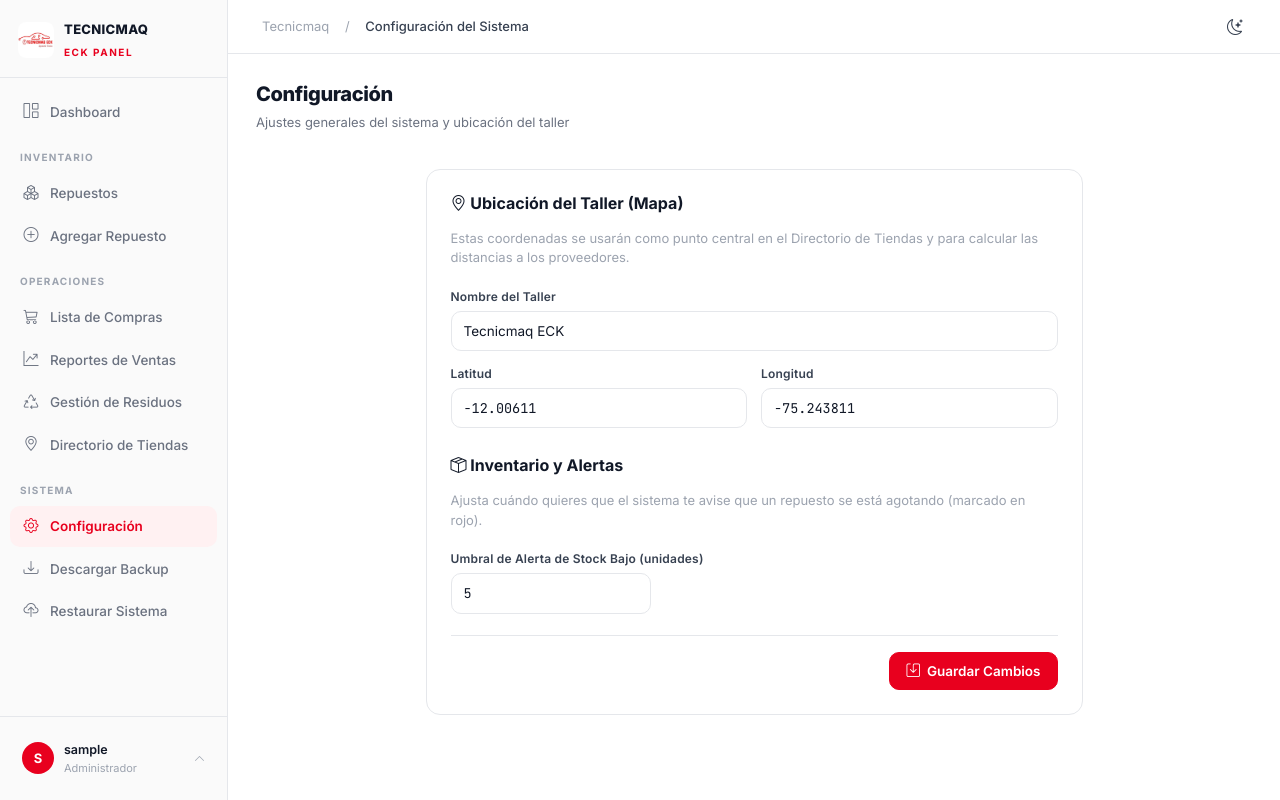
After one commit to Josue-EC04/tecnicmaq-taller-nuevo, a Flask app: page /configuracion in a window 1280 px wide. The commit adds this page. Run offline with Flask 3, Linux system fonts and the light colour scheme; the visitor is signed in with stand-in values (Sample User, id 1); data comes from the database, SQL or seed files in the repository.

Commit message:
feat: implementar directorio avanzado, backups automatizados, modo oscuro y configuracion

```diff
--- a/app/routes.py
+++ b/app/routes.py
@@ -17,7 +17,8 @@ from werkzeug.utils import secure_filename
 from werkzeug.security import check_password_hash
 from flask_login import login_user, logout_user, login_required, current_user
 
-from .models import Repuesto, PedidoCompra, Usuario, Venta, Residuo, TiendaProveedor, db
+from .models import Repuesto, PedidoCompra, Usuario, Venta, Residuo, TiendaProveedor, Configuracion, db
+import math
 
 main = Blueprint('main', __name__)
 
@@ -101,6 +102,15 @@ def extraer_coordenadas_de_url(url):
 
     return None, None
 
+def haversine(lat1, lon1, lat2, lon2):
+    R = 6371.0
+    lat1, lon1, lat2, lon2 = map(math.radians, [lat1, lon1, lat2, lon2])
+    dlat = lat2 - lat1
+    dlon = lon2 - lon1
+    a = math.sin(dlat/2)**2 + math.cos(lat1) * math.cos(lat2) * math.sin(dlon/2)**2
+    c = 2 * math.atan2(math.sqrt(a), math.sqrt(1-a))
+    return R * c
+
 # --- RUTAS PRINCIPALES ---
 
 @main.route('/')
@@ -108,8 +118,14 @@ def dashboard():
     if not current_user.is_authenticated:
         return redirect(url_for('main.login'))
 
+    conf = Configuracion.query.first()
+    if not conf:
+        conf = Configuracion()
+        db.session.add(conf)
+        db.session.commit()
+
     total_tipos    = Repuesto.query.count()
-    alertas_stock  = Repuesto.query.filter(Repuesto.cantidad < 5).count()
+    alertas_stock  = Repuesto.query.filter(Repuesto.cantidad < conf.alerta_stock_minimo).count()
     total_pedidos  = PedidoCompra.query.filter_by(estado='Pendiente').count()
     total_valor    = db.session.query(func.sum(Repuesto.costo * Repuesto.cantidad)).scalar() or 0
 
@@ -139,8 +155,8 @@ def dashboard():
         dias_labels.append(d.strftime('%d/%m'))
         dias_data.append(round(float(total_dia), 2))
 
-    # Alertas de stock critico (cantidad < 5)
-    alertas_lista = Repuesto.query.filter(Repuesto.cantidad < 5).order_by(Repuesto.cantidad.asc()).limit(6).all()
+    # Alertas de stock critico
+    alertas_lista = Repuesto.query.filter(Repuesto.cantidad < conf.alerta_stock_minimo).order_by(Repuesto.cantidad.asc()).limit(6).all()
 
     # Pedidos pendientes recientes
     pedidos_recientes = PedidoCompra.query.filter_by(estado='Pendiente').order_by(PedidoCompra.fecha_creacion.desc()).limit(5).all()
@@ -195,10 +211,12 @@ def inventario():
             mensaje_sugerencia = f"Quizás buscabas '{posibles[0]}':"
             repuestos = Repuesto.query.filter(Repuesto.nombre.ilike(f'%{posibles[0]}%')).all()
 
+    conf = Configuracion.query.first()
+
     if request.headers.get('X-Requested-With') == 'XMLHttpRequest':
-        return render_template('tabla_repuestos.html', repuestos=repuestos, pagination=pagination, busqueda=busqueda, orden_actual=orden, mensaje_sugerencia=mensaje_sugerencia)
+        return render_template('tabla_repuestos.html', repuestos=repuestos, pagination=pagination, busqueda=busqueda, orden_actual=orden, mensaje_sugerencia=mensaje_sugerencia, conf=conf)
 
-    return render_template('inventario.html', repuestos=repuestos, pagination=pagination, busqueda=busqueda, orden_actual=orden, mensaje_sugerencia=mensaje_sugerencia)
+    return render_template('inventario.html', repuestos=repuestos, pagination=pagination, busqueda=busqueda, orden_actual=orden, mensaje_sugerencia=mensaje_sugerencia, conf=conf)
 
 @main.route('/login', methods=['GET', 'POST'])
 def login():
@@ -518,6 +536,54 @@ def importar_excel():
 @login_required
 def deshacer_carga(): return redirect(url_for('main.inventario'))
 
+@main.route('/api/cron/backup', methods=['GET', 'POST'])
+def cron_backup():
+    token = request.args.get('token')
+    # Validar token simple para seguridad
+    if token != os.environ.get('CRON_SECRET', 'tecnicmaq_cron_2026'):
+        return jsonify({'error': 'No autorizado'}), 401
+
+    try:
+        # Generar data
+        repuestos = [{'id': r.id, 'codigo': r.codigo, 'nombre': r.nombre, 'marca': r.marca or '', 'cantidad': r.cantidad, 'costo': float(r.costo or 0), 'precio': float(r.precio or 0), 'imagen_filename': r.imagen_filename or ''} for r in Repuesto.query.all()]
+        pedidos = [{'id': p.id, 'repuesto_id': p.repuesto_id, 'cantidad_sugerida': p.cantidad_sugerida, 'estado': p.estado, 'proveedor_nombre': p.proveedor_nombre or '', 'proveedor_telefono': p.proveedor_telefono or '', 'fecha_pedido': p.fecha_creacion.isoformat() if p.fecha_creacion else None} for p in PedidoCompra.query.all()]
+        ventas = []
+        for v in Venta.query.all():
+            r = Repuesto.query.filter_by(codigo=v.repuesto_codigo).first() if v.repuesto_codigo else None
+            ventas.append({'id': v.id, 'repuesto_id': r.id if r else None, 'repuesto_nombre': v.repuesto_nombre, 'repuesto_codigo': v.repuesto_codigo or '', 'cantidad': v.cantidad, 'precio_unitario': float(v.precio_unitario or 0), 'costo_unitario': float(v.costo_unitario or 0), 'ganancia_total': float(v.ganancia_total or 0), 'fecha': v.fecha.isoformat() if v.fecha else None})
+        residuos = [{'id': r.id, 'nombre': r.nombre, 'categoria': r.categoria, 'cantidad': r.cantidad, 'peso_kg': r.peso_kg, 'origen': r.origen, 'estado': r.estado, 'destino': r.destino, 'destino_detalle': r.destino_detalle, 'ganancia_chatarra': r.ganancia_chatarra, 'fecha_registro': r.fecha_registro.isoformat() if r.fecha_registro else None, 'fecha_derivacion': r.fecha_derivacion.isoformat() if r.fecha_derivacion else None} for r in Residuo.query.all()]
+        tiendas = [{'id': t.id, 'nombre': t.nombre, 'direccion': t.direccion, 'referencia': t.referencia, 'telefono': t.telefono, 'whatsapp': t.whatsapp, 'horario': t.horario, 'categorias_repuestos': t.categorias_repuestos, 'notas': t.notas, 'google_maps_link': t.google_maps_link, 'latitud': t.latitud, 'longitud': t.longitud, 'es_favorita': t.es_favorita, 'fecha_registro': t.fecha_registro.isoformat() if t.fecha_registro else None} for t in TiendaProveedor.query.all()]
+
+        backup_data = {
+            'version': '2.0',
+            'sistema': 'ECK Panel - Tecnicmaq',
+            'fecha': datetime.now().isoformat(),
+            'repuestos': repuestos, 'pedidos': pedidos, 'ventas': ventas, 'residuos': residuos, 'tiendas': tiendas
+        }
+        json_bytes = json.dumps(backup_data, ensure_ascii=False, indent=2).encode('utf-8')
+
+        supabase_url = os.environ.get('SUPABASE_URL')
+        supabase_key = os.environ.get('SUPABASE_KEY')
+
+        if supabase_url and supabase_key:
+            filename = f"backup_tecnicmaq_{datetime.now().strftime('%Y%m%d_%H%M')}.json"
+            url = f"{supabase_url.rstrip('/')}/storage/v1/object/backups/{filename}"
+            headers = {
+                "Authorization": f"Bearer {supabase_key}",
+                "apikey": supabase_key,
+                "Content-Type": "application/json"
+            }
+            resp = requests.post(url, data=json_bytes, headers=headers, timeout=15)
+            if resp.status_code == 200:
+                return jsonify({'status': 'ok', 'message': f'Backup {filename} subido a Supabase'}), 200
+            else:
+                return jsonify({'error': f'Error Supabase: {resp.status_code} - {resp.text}'}), 500
+        else:
+            return jsonify({'error': 'Credenciales de Supabase no configuradas'}), 500
+
+    except Exception as e:
+        return jsonify({'error': str(e)}), 500
+
 @main.route('/backup')
 @login_required
 def descargar_backup():
@@ -563,6 +629,42 @@ def descargar_backup():
                 'fecha':            v.fecha.isoformat() if v.fecha else None,
             })
 
+        residuos = []
+        for r in Residuo.query.all():
+            residuos.append({
+                'id': r.id,
+                'nombre': r.nombre,
+                'categoria': r.categoria,
+                'cantidad': r.cantidad,
+                'peso_kg': r.peso_kg,
+                'origen': r.origen,
+                'estado': r.estado,
+                'destino': r.destino,
+                'destino_detalle': r.destino_detalle,
+                'ganancia_chatarra': r.ganancia_chatarra,
+                'fecha_registro': r.fecha_registro.isoformat() if r.fecha_registro else None,
+                'fecha_derivacion': r.fecha_derivacion.isoformat() if r.fecha_derivacion else None,
+            })
+
+        tiendas = []
+        for t in TiendaProveedor.query.all():
+            tiendas.append({
+                'id': t.id,
+                'nombre': t.nombre,
+                'direccion': t.direccion,
+                'referencia': t.referencia,
+                'telefono': t.telefono,
+                'whatsapp': t.whatsapp,
+                'horario': t.horario,
+                'categorias_repuestos': t.categorias_repuestos,
+                'notas': t.notas,
+                'google_maps_link': t.google_maps_link,
+                'latitud': t.latitud,
+                'longitud': t.longitud,
+                'es_favorita': t.es_favorita,
+                'fecha_registro': t.fecha_registro.isoformat() if t.fecha_registro else None,
+            })
+
         backup_data = {
             'version':    '2.0',
             'sistema':    'ECK Panel - Tecnicmaq',
@@ -570,6 +672,8 @@ def descargar_backup():
             'repuestos':  repuestos,
             'pedidos':    pedidos,
             'ventas':     ventas,
+            'residuos':   residuos,
+            'tiendas':    tiendas,
         }
 
         json_bytes = json.dumps(backup_data, ensure_ascii=False, indent=2).encode('utf-8')
@@ -601,6 +705,8 @@ def subir_backup():
         repuestos_data = data.get('repuestos', [])
         pedidos_data   = data.get('pedidos',   [])
         ventas_data    = data.get('ventas',     [])
+        residuos_data  = data.get('residuos',   [])
+        tiendas_data   = data.get('tiendas',    [])
 
         # --- REPUESTOS ---
         rep_new = 0; rep_upd = 0
@@ -684,9 +790,61 @@ def subir_backup():
             db.session.add(v)
             ven_new += 1
 
+        # --- RESIDUOS ---
+        res_new = 0
+        residuos_existentes = {r.id for r in Residuo.query.all()}
+        for rd in residuos_data:
+            if rd.get('id') in residuos_existentes:
+                continue
+            r = Residuo(
+                nombre=rd.get('nombre', ''),
+                categoria=rd.get('categoria', 'Otro'),
+                cantidad=rd.get('cantidad', 1),
+                peso_kg=rd.get('peso_kg'),
+                origen=rd.get('origen'),
+                estado=rd.get('estado', 'Acumulado'),
+                destino=rd.get('destino'),
+                destino_detalle=rd.get('destino_detalle'),
+                ganancia_chatarra=rd.get('ganancia_chatarra', 0.0)
+            )
+            if rd.get('fecha_registro'):
+                try: r.fecha_registro = datetime.fromisoformat(rd['fecha_registro'])
+                except: pass
+            if rd.get('fecha_derivacion'):
+                try: r.fecha_derivacion = datetime.fromisoformat(rd['fecha_derivacion'])
+                except: pass
+            db.session.add(r)
+            res_new += 1
+
+        # --- TIENDAS ---
+        tie_new = 0
+        tiendas_existentes = {t.id for t in TiendaProveedor.query.all()}
+        for td in tiendas_data:
+            if td.get('id') in tiendas_existentes:
+                continue
+            t = TiendaProveedor(
+                nombre=td.get('nombre', ''),
+                direccion=td.get('direccion', ''),
+                referencia=td.get('referencia'),
+                telefono=td.get('telefono'),
+                whatsapp=td.get('whatsapp'),
+                horario=td.get('horario'),
+                categorias_repuestos=td.get('categorias_repuestos'),
+                notas=td.get('notas'),
+                google_maps_link=td.get('google_maps_link'),
+                latitud=td.get('latitud'),
+                longitud=td.get('longitud'),
+                es_favorita=td.get('es_favorita', False)
+            )
+            if td.get('fecha_registro'):
+                try: t.fecha_registro = datetime.fromisoformat(td['fecha_registro'])
+                except: pass
+            db.session.add(t)
+            tie_new += 1
+
         db.session.commit()
 
-        msg = f'Backup restaurado: {rep_new} repuestos nuevos, {rep_upd} actualizados, {ped_new} pedidos, {ven_new} ventas importadas.'
+        msg = f'Backup restaurado: {rep_new} repuestos nuevos, {rep_upd} actualizados, {ped_new} pedidos, {ven_new} ventas, {res_new} residuos y {tie_new} tiendas importadas.'
         flash(msg, 'success')
         return redirect(url_for('main.inventario'))
 
@@ -784,6 +942,13 @@ def directorio():
     buscar    = request.args.get('q', '').strip()
     categ_f   = request.args.get('categoria', '')
     favoritas = request.args.get('favoritas', '')
+    distancia_max = request.args.get('distancia', '')
+
+    conf = Configuracion.query.first()
+    if not conf:
+        conf = Configuracion()
+        db.session.add(conf)
+        db.session.commit()
 
     query = TiendaProveedor.query
     if favoritas:
@@ -798,27 +963,72 @@ def directorio():
         )
     tiendas = query.order_by(TiendaProveedor.es_favorita.desc(), TiendaProveedor.nombre.asc()).all()
 
-    # Serializar para el mapa Leaflet
+    if distancia_max and distancia_max.isdigit():
+        max_km = float(distancia_max)
+        tiendas_filtradas = []
+        for t in tiendas:
+            if t.latitud and t.longitud:
+                dist = haversine(conf.taller_latitud, conf.taller_longitud, t.latitud, t.longitud)
+                t.distancia_calculada = round(dist, 1)
+                if dist <= max_km:
+                    tiendas_filtradas.append(t)
+        tiendas = tiendas_filtradas
+    else:
+        for t in tiendas:
+            if t.latitud and t.longitud:
+                dist = haversine(conf.taller_latitud, conf.taller_longitud, t.latitud, t.longitud)
+                t.distancia_calculada = round(dist, 1)
+
     tiendas_geo = []
     for t in tiendas:
         if t.latitud and t.longitud:
             tiendas_geo.append({
-                'id': t.id, 'nombre': t.nombre,
-                'direccion': t.direccion, 'referencia': t.referencia or '',
-                'telefono': t.telefono or '', 'whatsapp': t.whatsapp or '',
+                'id': t.id,
+                'nombre': t.nombre,
+                'lat': t.latitud,
+                'lng': t.longitud,
+                'direccion': t.direccion,
+                'referencia': t.referencia or '',
+                'favorita': t.es_favorita,
+                'whatsapp': t.whatsapp or '',
+                'telefono': t.telefono or '',
                 'horario': t.horario or '',
+                'notas': t.notas or '',
                 'categorias': t.categorias_repuestos or '',
-                'notas': t.notas or '',
-                'lat': t.latitud, 'lng': t.longitud,
-                'favorita': t.es_favorita,
-                'maps_link': t.google_maps_link or '',
+                'maps_link': t.google_maps_link or ''
             })
 
     return render_template('directorio.html',
-        tiendas=tiendas, tiendas_geo=json.dumps(tiendas_geo),
+        tiendas=tiendas,
+        tiendas_geo=json.dumps(tiendas_geo),
         buscar=buscar, categ_f=categ_f, favoritas=favoritas,
+        distancia_max=distancia_max,
         categorias=CATEGORIAS_TIENDA,
+        conf=conf
     )
+
+@main.route('/configuracion', methods=['GET', 'POST'])
+@login_required
+def configuracion():
+    conf = Configuracion.query.first()
+    if not conf:
+        conf = Configuracion()
+        db.session.add(conf)
+        db.session.commit()
+
+    if request.method == 'POST':
+        conf.taller_nombre = request.form.get('taller_nombre', 'Tecnicmaq ECK')
+        try:
+            conf.taller_latitud = float(request.form.get('taller_latitud', -12.006110))
+            conf.taller_longitud = float(request.form.get('taller_longitud', -75.243811))
+            conf.alerta_stock_minimo = int(request.form.get('alerta_stock_minimo', 5))
+        except ValueError:
+            pass
+        db.session.commit()
+        flash('Configuración actualizada exitosamente', 'success')
+        return redirect(url_for('main.configuracion'))
+
+    return render_template('configuracion.html', config=conf)
 
 @main.route('/directorio/agregar', methods=['POST'])
 @login_required
--- a/app/static/css/custom.css
+++ b/app/static/css/custom.css
@@ -42,6 +42,31 @@
   --shadow-lg:    0 12px 40px rgba(0,0,0,.12);
 
   --transition:   all .18s cubic-bezier(.4,0,.2,1);
+}
+
+/* ─── DARK THEME ─────────────────────────── */
+[data-theme="dark"] {
+  --bg:           #111827;
+  --bg-subtle:    #1F2937;
+  --bg-hover:     #374151;
+  --sidebar-bg:   #0F131D;
+
+  --border:       #374151;
+
+  --text-1:       #F9FAFB;
+  --text-2:       #E5E7EB;
+  --text-3:       #9CA3AF;
+  --text-4:       #6B7280;
+
+  --red-light:    rgba(232,0,30,0.15);
+  --red-mid:      rgba(232,0,30,0.25);
+
+  --green-bg:     rgba(5,150,105,0.15);
+  --amber-bg:     rgba(217,119,6,0.15);
+
+  --shadow-sm:    0 1px 3px rgba(0,0,0,.3);
+  --shadow:       0 4px 16px rgba(0,0,0,.4);
+  --shadow-lg:    0 12px 40px rgba(0,0,0,.5);
 }
 
 /* ─── RESET & BASE ───────────────────────── */
--- a/app/templates/base.html
+++ b/app/templates/base.html
@@ -10,6 +10,13 @@
   <link rel="stylesheet" href="https://cdn.jsdelivr.net/npm/bootstrap-icons@1.11.3/font/bootstrap-icons.min.css">
   <link rel="stylesheet" href="{{ url_for('static', filename='css/custom.css') }}">
   <link rel="icon" type="image/png" href="{{ url_for('static', filename='img/logo.png') }}">
+  <script>
+    // Configuración inicial de modo oscuro
+    const savedTheme = localStorage.getItem('eck_theme');
+    if (savedTheme === 'dark' || (!savedTheme && window.matchMedia('(prefers-color-scheme: dark)').matches)) {
+      document.documentElement.setAttribute('data-theme', 'dark');
+    }
+  </script>
   {% block extra_head %}{% endblock %}
 </head>
 <body>
@@ -82,6 +89,12 @@
 
       <div class="eck-nav-label">Sistema</div>
 
+      <a href="{{ url_for('main.configuracion') }}"
+         class="eck-nav-item {{ 'active' if request.endpoint == 'main.configuracion' }}">
+        <i class="bi bi-gear"></i>
+        Configuración
+      </a>
+
       <a href="{{ url_for('main.descargar_backup') }}" class="eck-nav-item">
         <i class="bi bi-download"></i>
         Descargar Backup
@@ -136,6 +149,9 @@
         <span style="color:var(--text-2); font-weight:500;">{% block breadcrumb %}Inicio{% endblock %}</span>
       </div>
       <div style="flex:1;"></div>
+      <button onclick="toggleTheme()" class="eck-menu-toggle" style="display:block; border:none;" title="Cambiar tema">
+        <i class="bi bi-moon-stars" id="themeIcon"></i>
+      </button>
     </div>
 
     <!-- Flash Messages -->
@@ -198,7 +214,28 @@ document.addEventListener('DOMContentLoaded', () => {
       }
     });
   });
+
+  // Icono inicial del tema
+  const icon = document.getElementById('themeIcon');
+  if (document.documentElement.getAttribute('data-theme') === 'dark') {
+    icon.classList.replace('bi-moon-stars', 'bi-sun');
+  }
 });
+
+// ── TEMA OSCURO ──
+function toggleTheme() {
+  const html = document.documentElement;
+  const icon = document.getElementById('themeIcon');
+  if (html.getAttribute('data-theme') === 'dark') {
+    html.removeAttribute('data-theme');
+    localStorage.setItem('eck_theme', 'light');
+    icon.classList.replace('bi-sun', 'bi-moon-stars');
+  } else {
+    html.setAttribute('data-theme', 'dark');
+    localStorage.setItem('eck_theme', 'dark');
+    icon.classList.replace('bi-moon-stars', 'bi-sun');
+  }
+}
 </script>
 {% block extra_scripts %}{% endblock %}
 </body>
--- /dev/null
+++ b/app/templates/configuracion.html
@@ -0,0 +1,71 @@
+{% extends "base.html" %}
+{% block title %}Configuración – ECK Panel{% endblock %}
+{% block breadcrumb %}Configuración del Sistema{% endblock %}
+
+{% block content %}
+<div class="eck-page-header">
+  <div>
+    <h2 class="eck-heading">Configuración</h2>
+    <p class="eck-subheading">Ajustes generales del sistema y ubicación del taller</p>
+  </div>
+</div>
+
+<div class="row">
+  <div class="col-md-8 mx-auto">
+    <div style="background:var(--bg); border:1px solid var(--border); border-radius:var(--radius-lg); padding:24px;">
+
+      {% with messages = get_flashed_messages(with_categories=true) %}
+        {% if messages %}
+          {% for category, message in messages %}
+            <div class="alert alert-{{ category }} mb-4" style="border-radius:var(--radius); font-size:14px;">
+              {{ message }}
+            </div>
+          {% endfor %}
+        {% endif %}
+      {% endwith %}
+
+      <form method="POST">
+        <h4 style="font-size:16px; font-weight:700; color:var(--text-1); margin-bottom:16px;">
+          <i class="bi bi-geo-alt"></i> Ubicación del Taller (Mapa)
+        </h4>
+        <p style="font-size:13px; color:var(--text-4); margin-bottom:20px;">
+          Estas coordenadas se usarán como punto central en el Directorio de Tiendas y para calcular las distancias a los proveedores.
+        </p>
+
+        <div class="mb-3">
+          <label class="eck-label">Nombre del Taller</label>
+          <input type="text" name="taller_nombre" class="eck-input" value="{{ config.taller_nombre }}" required>
+        </div>
+
+        <div class="row g-3 mb-4">
+          <div class="col-6">
+            <label class="eck-label">Latitud</label>
+            <input type="number" step="any" name="taller_latitud" class="eck-input mono" value="{{ config.taller_latitud }}" required>
+          </div>
+          <div class="col-6">
+            <label class="eck-label">Longitud</label>
+            <input type="number" step="any" name="taller_longitud" class="eck-input mono" value="{{ config.taller_longitud }}" required>
+          </div>
+        </div>
+
+        <h4 style="font-size:16px; font-weight:700; color:var(--text-1); margin-top:28px; margin-bottom:16px;">
+          <i class="bi bi-box-seam"></i> Inventario y Alertas
+        </h4>
+        <p style="font-size:13px; color:var(--text-4); margin-bottom:20px;">
+          Ajusta cuándo quieres que el sistema te avise que un repuesto se está agotando (marcado en rojo).
+        </p>
+        <div class="mb-4">
+          <label class="eck-label">Umbral de Alerta de Stock Bajo (unidades)</label>
+          <input type="number" step="1" min="1" name="alerta_stock_minimo" class="eck-input mono" value="{{ config.alerta_stock_minimo }}" required style="max-width: 200px;">
+        </div>
+
+        <div style="display:flex; justify-content:flex-end; border-top:1px solid var(--border); padding-top:16px;">
+          <button type="submit" class="btn-eck btn-eck-primary">
+            <i class="bi bi-save"></i> Guardar Cambios
+          </button>
+        </div>
+      </form>
+    </div>
+  </div>
+</div>
+{% endblock %}
--- a/app/templates/login.html
+++ b/app/templates/login.html
@@ -307,10 +307,7 @@
             <div class="login-feature-dot"><i class="bi bi-graph-up-arrow"></i></div>
             Reportes de ventas y ganancias
           </div>
-          <div class="login-feature">
-            <div class="login-feature-dot"><i class="bi bi-robot"></i></div>
-            Asistente IA integrado
-          </div>
+
           <div class="login-feature">
             <div class="login-feature-dot"><i class="bi bi-file-earmark-excel"></i></div>
             Exportación e importación Excel
--- a/app/templates/pedidos.html
+++ b/app/templates/pedidos.html
@@ -97,7 +97,7 @@
 
           <!-- Panel derecho: Cantidad + Acciones -->
           <div style="width:180px; border-left:1px solid var(--border);
-                      background:{{ '#FFF9F9' if p.estado != 'Comprado' else 'var(--bg-subtle)' }};
+                      background:{{ 'var(--red-light)' if p.estado != 'Comprado' else 'var(--bg-subtle)' }};
                       border-radius:0 var(--radius-lg) var(--radius-lg) 0;
                       display:flex; flex-direction:column; align-items:center;
                       justify-content:center; gap:8px; padding:14px; flex-shrink:0;">
@@ -119,7 +119,7 @@
                 <i class="bi bi-search" style="font-size:11px;"></i> Buscar precio
               </button>
               <ul class="dropdown-menu border-0 shadow-lg rounded-3 p-2"
-                  style="background:#fff; border:1px solid var(--border) !important; min-width:170px; font-size:13px;">
+                  style="background:var(--bg); border:1px solid var(--border) !important; min-width:170px; font-size:13px;">
                 <li><h6 style="font-size:10px; font-weight:700; color:var(--text-4); text-transform:uppercase; letter-spacing:1px; padding:6px 8px 4px;">Comparar en</h6></li>
                 <li>
                   <a class="dropdown-item rounded-2 py-2" target="_blank"
--- a/app/templates/tabla_repuestos.html
+++ b/app/templates/tabla_repuestos.html
@@ -70,9 +70,9 @@
 
       <!-- Stock -->
       <td class="text-center">
-        {% if r.cantidad <= 2 %}
+        {% if r.cantidad < conf.alerta_stock_minimo %}
           <span class="eck-stock-low">{{ r.cantidad }} uds.</span>
-        {% elif r.cantidad < 5 %}
+        {% elif r.cantidad < (conf.alerta_stock_minimo + 5) %}
           <span class="eck-stock-mid">{{ r.cantidad }} uds.</span>
         {% else %}
           <span class="eck-stock-ok">{{ r.cantidad }} uds.</span>
```
Also changed, not shown: actualizar_db.py (+9 -0 lines), app/models.py (+8 -0 lines), app/templates/directorio.html (+12 -6 lines), vercel.json.
